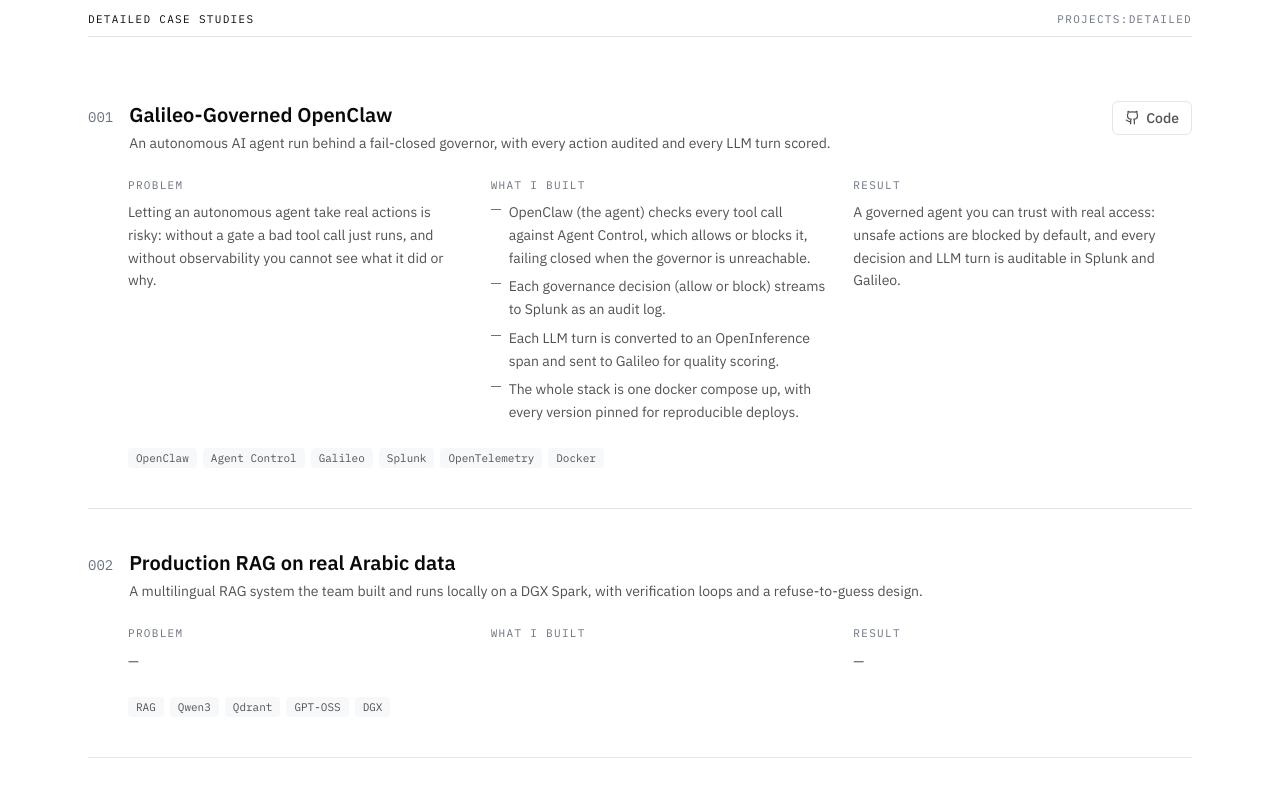
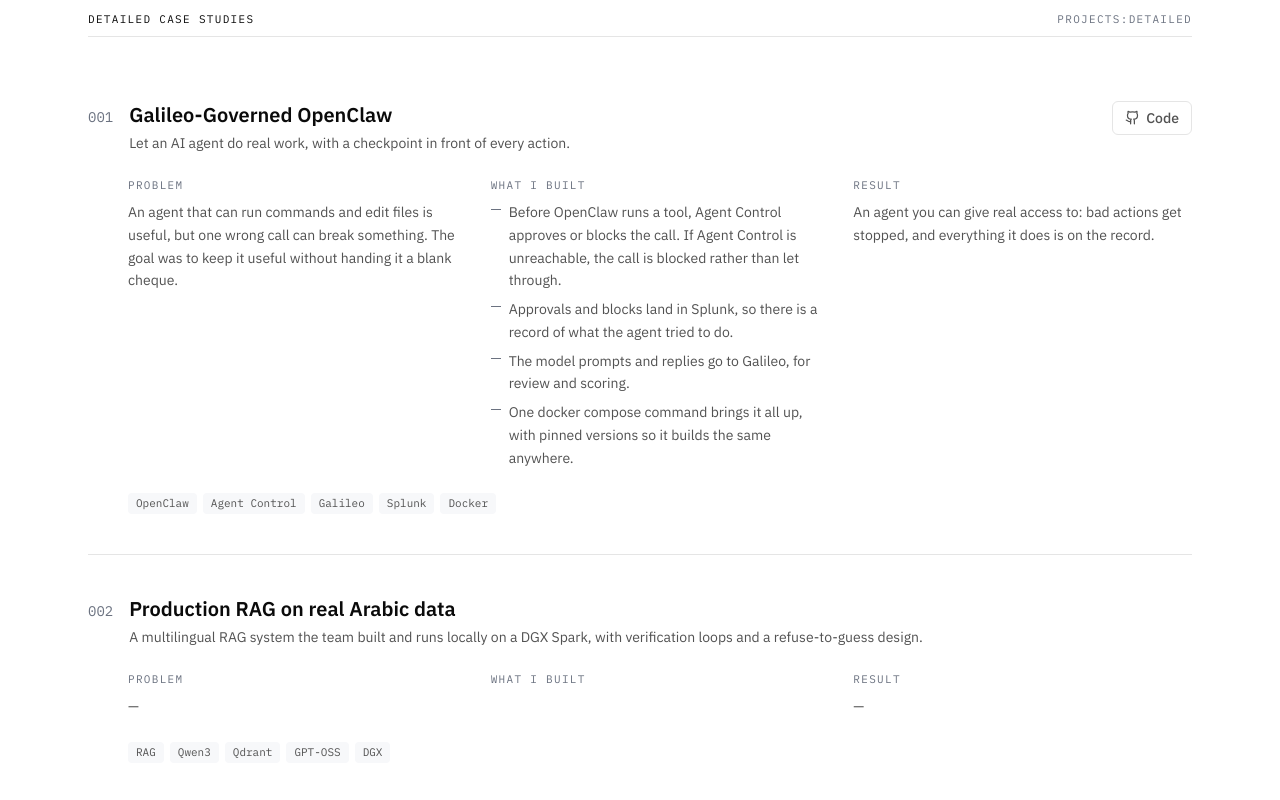
Before and after one commit to siddiqitaha/siddiqitaha.github.io, a React (Vite) app: page /#/lab in a window 1280 px wide. Shown: the part 6940-7740 px from the top of the page. Built offline with nearby package versions, Linux system fonts and the light colour scheme.

Commit message:
Reword Galileo-Governed OpenClaw case study in plainer language

```diff
--- a/src/data/content.js
+++ b/src/data/content.js
@@ -218,18 +218,18 @@
     slug: 'galileo-governed-openclaw',
     name: 'Galileo-Governed OpenClaw',
     icon: 'ShieldCheck',
-    tagline: 'An autonomous AI agent run behind a fail-closed governor, with every action audited and every LLM turn scored.',
-    highlight: 'Fail-closed · fully observed',
+    tagline: 'Let an AI agent do real work, with a checkpoint in front of every action.',
+    highlight: 'Blocks unsafe actions',
     problem:
-      'Letting an autonomous agent take real actions is risky: without a gate a bad tool call just runs, and without observability you cannot see what it did or why.',
+      'An agent that can run commands and edit files is useful, but one wrong call can break something. The goal was to keep it useful without handing it a blank cheque.',
     build: [
-      'OpenClaw (the agent) checks every tool call against Agent Control, which allows or blocks it, failing closed when the governor is unreachable.',
-      'Each governance decision (allow or block) streams to Splunk as an audit log.',
-      'Each LLM turn is converted to an OpenInference span and sent to Galileo for quality scoring.',
-      'The whole stack is one docker compose up, with every version pinned for reproducible deploys.',
+      'Before OpenClaw runs a tool, Agent Control approves or blocks the call. If Agent Control is unreachable, the call is blocked rather than let through.',
+      'Approvals and blocks land in Splunk, so there is a record of what the agent tried to do.',
+      'The model prompts and replies go to Galileo, for review and scoring.',
+      'One docker compose command brings it all up, with pinned versions so it builds the same anywhere.',
     ],
-    stack: ['OpenClaw', 'Agent Control', 'Galileo', 'Splunk', 'OpenTelemetry', 'Docker'],
-    result: 'A governed agent you can trust with real access: unsafe actions are blocked by default, and every decision and LLM turn is auditable in Splunk and Galileo.',
+    stack: ['OpenClaw', 'Agent Control', 'Galileo', 'Splunk', 'Docker'],
+    result: 'An agent you can give real access to: bad actions get stopped, and everything it does is on the record.',
     repo: 'https://github.com/siddiqitaha/galileo-governed-openclaw',
   },
   {
```
